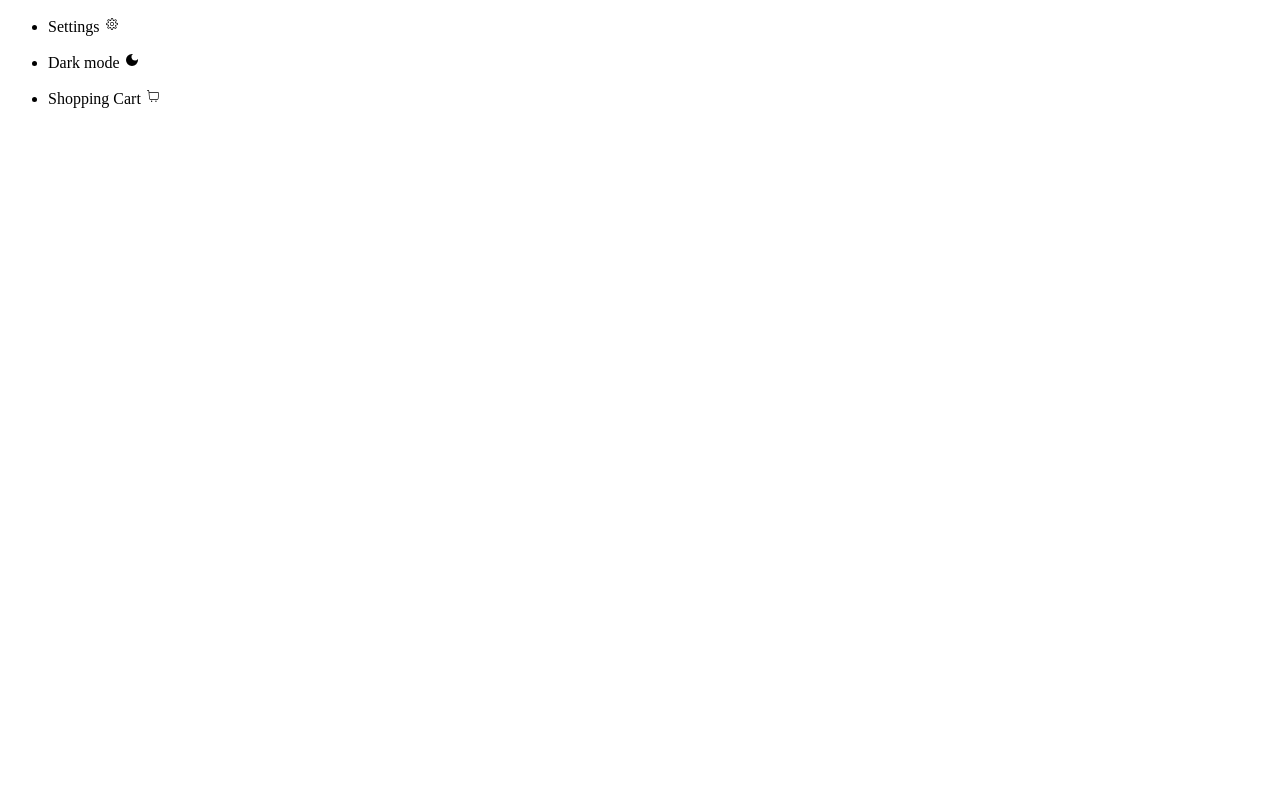
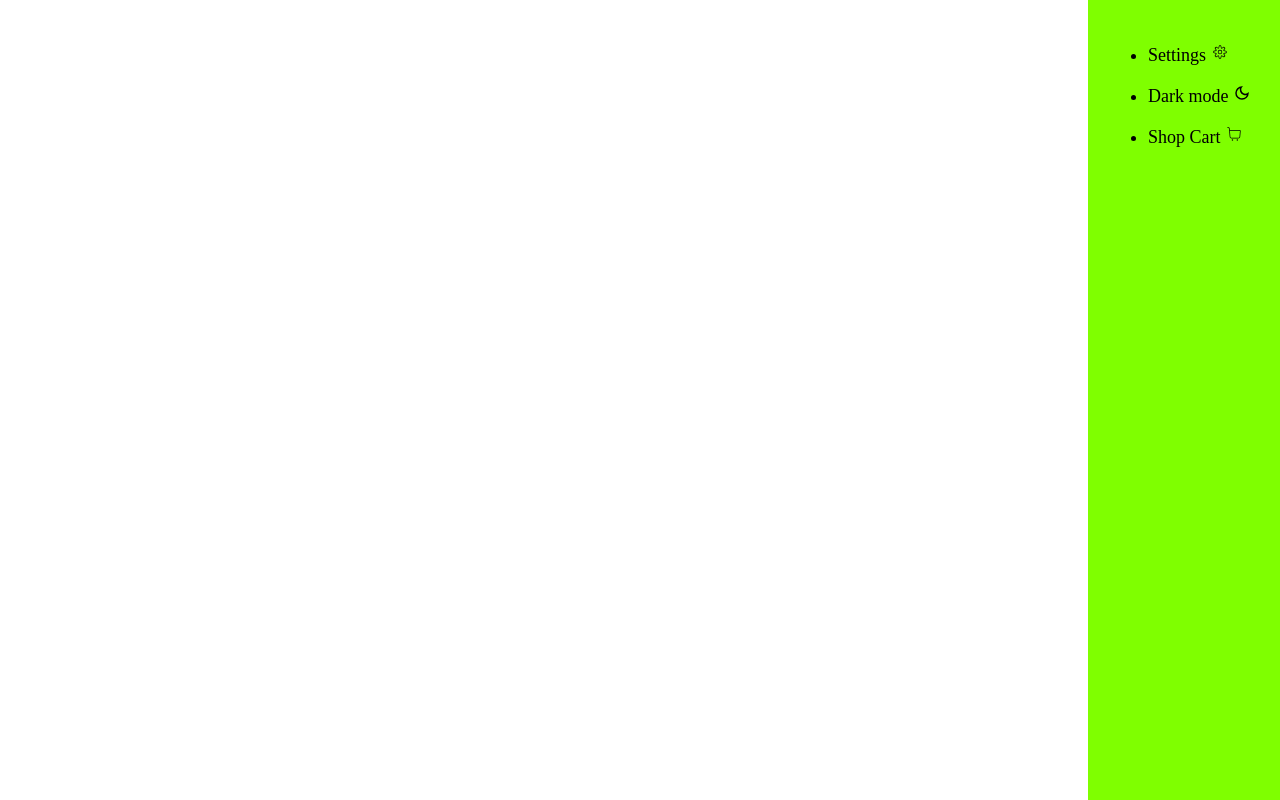
Before and after one commit to Silsaus123/Scam.pro, a Gatsby site: page /randomshit/navbar in a window 1280 px wide. Built offline with nearby package versions, Linux system fonts and the light colour scheme; Gatsby itself is replaced by a stand-in of ours.

Commit message:
silly nav bar

```diff
--- a/src/pages/randomshit/darkmode.js
+++ b/src/pages/randomshit/darkmode.js
@@ -1,10 +1,10 @@
 import * as React from "react"
-import { MdDarkMode } from "react-icons/md";
+import { MdOutlineDarkMode } from "react-icons/md";
 
 function Darkmode() {
     return(
         <>
-        <p className="darkmode">Dark mode <MdDarkMode /></p>
+        <p className="darkmode">Dark mode <MdOutlineDarkMode/></p>
         </>
     )
 }
--- a/src/pages/randomshit/navbar.css
+++ b/src/pages/randomshit/navbar.css
@@ -0,0 +1,14 @@
+.Nav{
+    position: fixed;
+    top: 0;
+    bottom: 0;
+    height: 100%;
+    width: 170px;
+    background-color: chartreuse;
+    padding: 25px 20px;
+    left: 85%;
+}
+
+.navLinks{
+    font-size: large;
+}
--- a/src/pages/randomshit/navbar.js
+++ b/src/pages/randomshit/navbar.js
@@ -2,12 +2,13 @@ import * as React from "react"
 import Settings from "./settings"
 import Darkmode from "./darkmode"
 import ShoppingCart from "./shoppingcart"
+import "./navbar.css"
 
 
 
 function NavBar() {
     return(
-        <navbar>
+        <navbar className= "Nav">
             <ul className="navLinks">
                 <li>
                 <Settings/>
--- a/src/pages/randomshit/shoppingcart.js
+++ b/src/pages/randomshit/shoppingcart.js
@@ -5,7 +5,7 @@ import { CiShoppingCart } from "react-icons/ci";
 function ShoppingCart() {
     return (
         <>
-        <p className="shoppingcart">Shopping Cart <CiShoppingCart /> </p>
+        <p className="shoppingcart">Shop Cart <CiShoppingCart /> </p>
         </>
     )
 }
```
